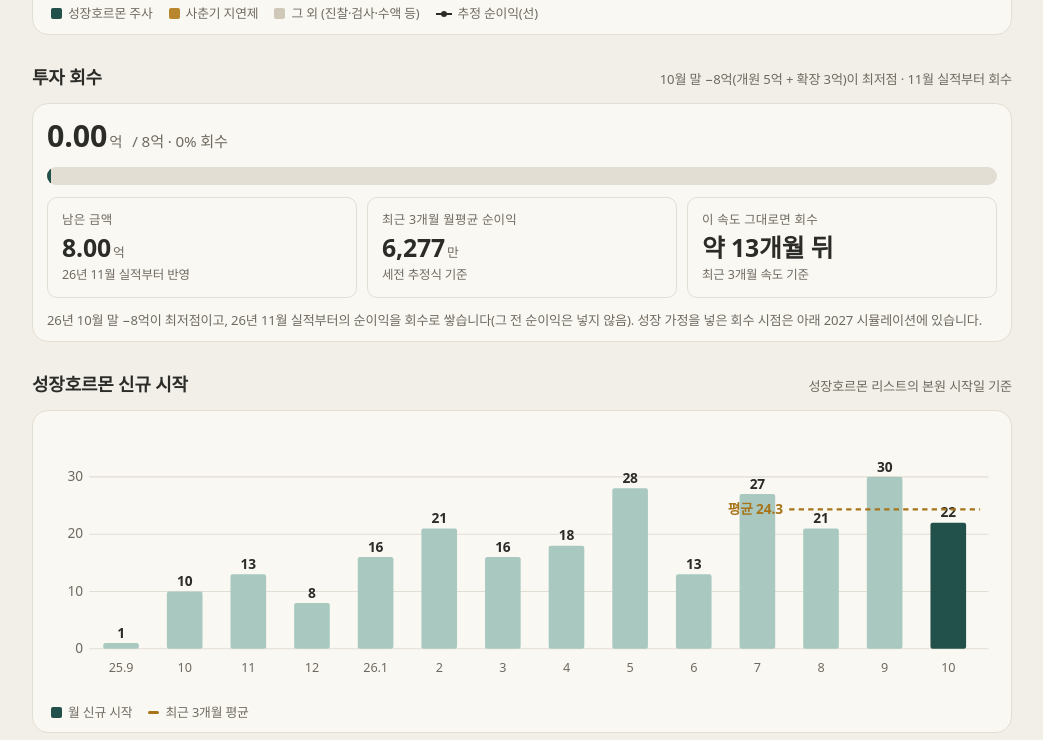
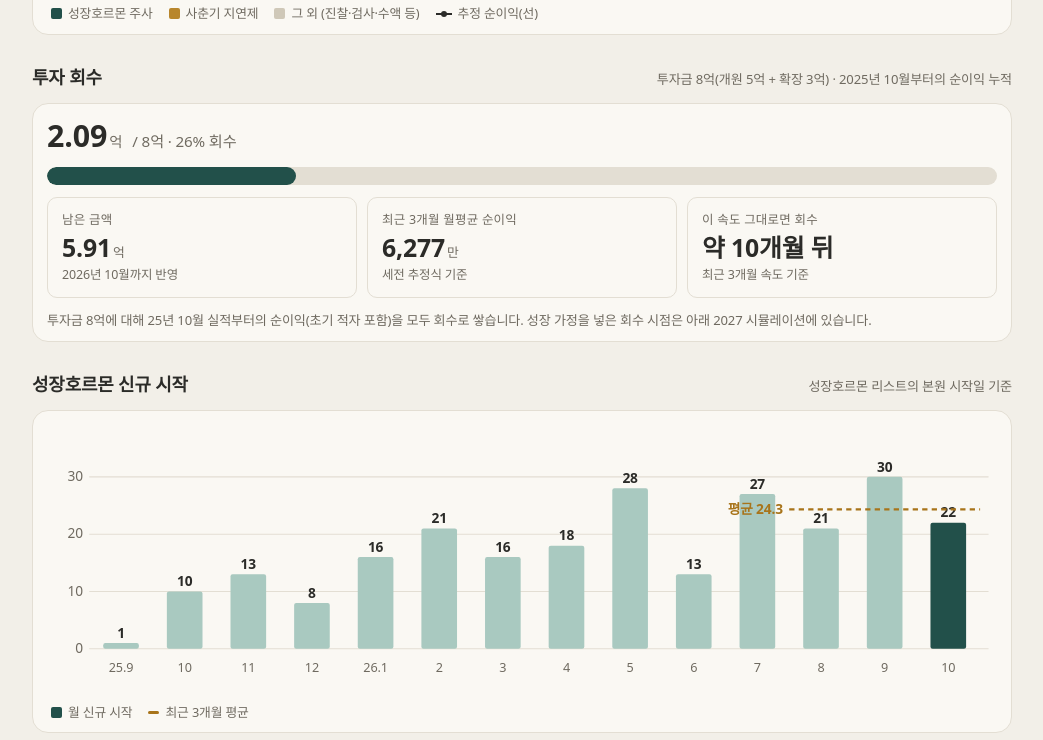
Before and after one commit to jhj12342000-code/keyoreum-hub, a plain HTML site: page board.html in a window 1280 px wide. Shown: the part 1320-2060 px from the top of the page, without its empty margins (118-1161 px from the left). Drawn offline with Linux system fonts and the light colour scheme.

Commit message:
경영 현황판: 투자 회수에 개원 뒤(2025.10~) 순이익 누적 반영
Co-Authored-By: Claude Fable 5.2 <noreply@anthropic.com>
Claude-Session: https://claude.ai/code/session_01Ss4oXmLJCnAY2vSF3YVGcs

```diff
--- a/board.html
+++ b/board.html
@@ -57,7 +57,7 @@ const FIXP=[ // bep = 그 기간 손익분기 매출(만원). 순이익 = (매
   ['뷰노 골연령 판독',250,'etc'],['차트·소방·캡스 등 고정비',200,'etc']]}
 ];
 // 2027 시뮬레이션 기준값: 마지막 실적 달 말 활성 성장호르몬 환자 수, 그달 수액 하루 환자, 누적 투자금(억: 개원 5 + 확장 3)
-const SIMBASE={active:220,ivNow:2,invest:8,payFrom:'2026-11',labFrom:null,cap:12,capPA:17,conv:15,days:20}; // cap = 하루 초진 한계(명), capPA = PA 있을 때(2027~), conv = 초진→시작 전환율(%), days = 월 진료일 // labFrom = 원내 검사 가동 시작 달('2027-01' 식). 정해지기 전(null)에는 시뮬레이션 순이익도 실적과 같은 식 // payFrom = 투자 회수를 세기 시작하는 달(그 전달 말 −8억이 최저점)
+const SIMBASE={active:220,ivNow:2,invest:8,payFrom:'2025-10',labFrom:null,cap:12,capPA:17,conv:15,days:20}; // cap = 하루 초진 한계(명), capPA = PA 있을 때(2027~), conv = 초진→시작 전환율(%), days = 월 진료일 // labFrom = 원내 검사 가동 시작 달('2027-01' 식). 정해지기 전(null)에는 시뮬레이션 순이익도 실적과 같은 식 // payFrom = 투자 회수를 세기 시작하는 달(개원 뒤 첫 정상 영업월부터의 순이익을 모두 회수로 셈)
 // LATEST_LABEL('2026년 9월')은 MK 마지막 값에서 자동으로 만들어집니다.
 // ===== 갱신 블록 끝 — 아래는 건드리지 않는 코드 =====
 </script>
@@ -235,7 +235,7 @@ details.how .note{max-width:70ch;margin-top:6px}
   </section>
 
   <section class="sec">
-    <div class="sec-head"><h2>투자 회수</h2><span class="note">10월 말 −8억(개원 5억 + 확장 3억)이 최저점 · 11월 실적부터 회수</span></div>
+    <div class="sec-head"><h2>투자 회수</h2><span class="note">투자금 8억(개원 5억 + 확장 3억) · 2025년 10월부터의 순이익 누적</span></div>
     <div class="panel" id="payBody"></div>
   </section>
 
@@ -303,7 +303,7 @@ details.how .note{max-width:70ch;margin-top:6px}
       <div class="legend"><span><i class="sw" style="background:var(--gh)"></i>실제 매출</span><span><i class="sw" style="background:var(--proj)"></i>시뮬레이션 매출</span><span><i class="ln"></i>추정 순이익</span></div>
       <div class="tbl"><table id="simTbl"></table></div>
       <details class="how"><summary>ⓘ 시뮬레이션 계산 방법</summary>
-        <div class="note">성장호르몬: 활성 환자 = 전달 + 신규 시작 − 중단 − 치료 종료(18개월 전 시작 환자). 매출 = 활성 환자 × 월 70만원, 방학 달 +10%. 신규 시작은 방학 달에 늘고, 2027년부터 PA 효과를 더합니다. 단 신규 시작은 하루 초진 한계(12명, PA가 있는 2027년부터 17명) × 월 20일 × 전환율 15%를 넘지 못하게 잘라서, 표에 '한계'로 표시합니다. 사춘기 지연제는 월 40만원씩 증가. 그 외(진찰·검사)는 활성 환자 증가의 절반 비율로 늘고 방학 달 +15%. 수액은 12월 광고 시작 후 7개월에 걸쳐 목표 하루 환자까지 늘며 객단가 10만원·월 21일. 순이익 = 실적과 같은 식으로 (매출 − 손익분기) × 50%, 4억 초과분은 48%. 원내 검사가 아직 가동 전이라 검사·수액 80% 마진은 넣지 않았습니다. 가동 시작 달이 정해지면 그달부터 성장호르몬·사춘기 지연제 매출 × 50% + 그 외 매출 × 80% − 고정비(손익분기 × 50%) 식으로 바뀝니다. 기본값은 보수 시나리오. 확장 후 임대료 +200만·임상병리사 +300만은 PA·원내 검사 전환으로 만회되는 것으로 보고 손익분기 1.2억을 유지했습니다. 원금 회수 = 2026년 10월 말 −8억(개원 5억 + 확장 3억)을 최저점으로 보고, 11월부터의 순이익(실적 + 시뮬레이션) 누적이 8억에 닿는 달.</div>
+        <div class="note">성장호르몬: 활성 환자 = 전달 + 신규 시작 − 중단 − 치료 종료(18개월 전 시작 환자). 매출 = 활성 환자 × 월 70만원, 방학 달 +10%. 신규 시작은 방학 달에 늘고, 2027년부터 PA 효과를 더합니다. 단 신규 시작은 하루 초진 한계(12명, PA가 있는 2027년부터 17명) × 월 20일 × 전환율 15%를 넘지 못하게 잘라서, 표에 '한계'로 표시합니다. 사춘기 지연제는 월 40만원씩 증가. 그 외(진찰·검사)는 활성 환자 증가의 절반 비율로 늘고 방학 달 +15%. 수액은 12월 광고 시작 후 7개월에 걸쳐 목표 하루 환자까지 늘며 객단가 10만원·월 21일. 순이익 = 실적과 같은 식으로 (매출 − 손익분기) × 50%, 4억 초과분은 48%. 원내 검사가 아직 가동 전이라 검사·수액 80% 마진은 넣지 않았습니다. 가동 시작 달이 정해지면 그달부터 성장호르몬·사춘기 지연제 매출 × 50% + 그 외 매출 × 80% − 고정비(손익분기 × 50%) 식으로 바뀝니다. 기본값은 보수 시나리오. 확장 후 임대료 +200만·임상병리사 +300만은 PA·원내 검사 전환으로 만회되는 것으로 보고 손익분기 1.2억을 유지했습니다. 원금 회수 = 투자금 8억(개원 5억 + 확장 3억)에 대해, 2025년 10월부터의 순이익(실적 + 시뮬레이션) 누적이 8억에 닿는 달.</div>
       </details>
     </div>
   </details>
@@ -316,7 +316,7 @@ details.how .note{max-width:70ch;margin-top:6px}
   <section class="sec">
     <details class="how"><summary>ⓘ 계산 방법과 갱신 방법</summary>
       <div class="note">순이익 추정 = (매출 − 손익분기) × 50%, 월매출 4억 초과분은 48% (세전·원장님 기준). 손익분기는 인원에 따라 2026년 4월까지 1억, 5월 1.07억, 6월 1.13억, 7월부터 1.2억. 9월 실제 순이익은 약 6,000만원입니다. 월별 카드의 항목별 비용은 참고용이며, 순이익은 이 식으로 계산합니다.</div>
-      <div class="note">투자 회수 = 2026년 10월 말 −8억(개원 5억 + 확장 3억)을 최저점으로 보고, 11월 실적부터의 추정 순이익 누적 ÷ 8억. 하루 초진 부하 = 골연령 촬영 건수 ÷ 진료일 수. 신규 1명당 마케팅비 = 그달 마케팅비(고정비 표의 마케팅) ÷ 성장호르몬 신규 시작 수로, 마케팅비 전체를 신규 시작에만 나눈 값입니다. 세 항목 모두 위 갱신 블록 숫자에서 자동 계산됩니다.</div>
+      <div class="note">투자 회수 = 2025년 10월(개원 뒤 첫 달)부터의 추정 순이익 누적 ÷ 투자금 8억(개원 5억 + 확장 3억). 개원 준비 달인 2025년 9월은 넣지 않습니다. 하루 초진 부하 = 골연령 촬영 건수 ÷ 진료일 수. 신규 1명당 마케팅비 = 그달 마케팅비(고정비 표의 마케팅) ÷ 성장호르몬 신규 시작 수로, 마케팅비 전체를 신규 시작에만 나눈 값입니다. 세 항목 모두 위 갱신 블록 숫자에서 자동 계산됩니다.</div>
       <div class="note">매달 초 오름차트의 진료비 산정내역(월별)과 처방별 통계(주사) 화면 캡처, 성장호르몬 리스트 엑셀을 Claude에게 보내면 이 페이지의 숫자와 그래프를 갱신합니다. 초진 수는 처방별 통계(영상의학 · ba) 캡처에서 골연령 촬영 건수로, 진료일 수는 휴진 안내 기준(화~토 − 휴진)으로 넣습니다.</div>
     </details>
   </section>
@@ -743,7 +743,7 @@ function drawPayback(){
       <div class="kpi"><span class="k">최근 ${c}개월 월평균 순이익</span><span class="v">${W0(avg)}<small>만</small></span><span class="d flat">세전 추정식 기준</span></div>
       <div class="kpi"><span class="k">이 속도 그대로면 회수</span><span class="v">${eta}</span><span class="d flat">${etaD}</span></div>
     </div>
-    <div class="note">${low} 말 −${SIMBASE.invest}억이 최저점이고, ${ymk(pf)} 실적부터의 순이익을 회수로 쌓습니다(그 전 순이익은 넣지 않음). 성장 가정을 넣은 회수 시점은 아래 2027 시뮬레이션에 있습니다.</div>
+    <div class="note">투자금 ${SIMBASE.invest}억에 대해 ${ymk(pf)} 실적부터의 순이익(초기 적자 포함)을 모두 회수로 쌓습니다. 성장 가정을 넣은 회수 시점은 아래 2027 시뮬레이션에 있습니다.</div>
   </div>`;
 }
 function all(){drawRev();drawStarts();drawBA();drawLoad();drawMkt();drawPayback();drawProj();drawSim();}
```
